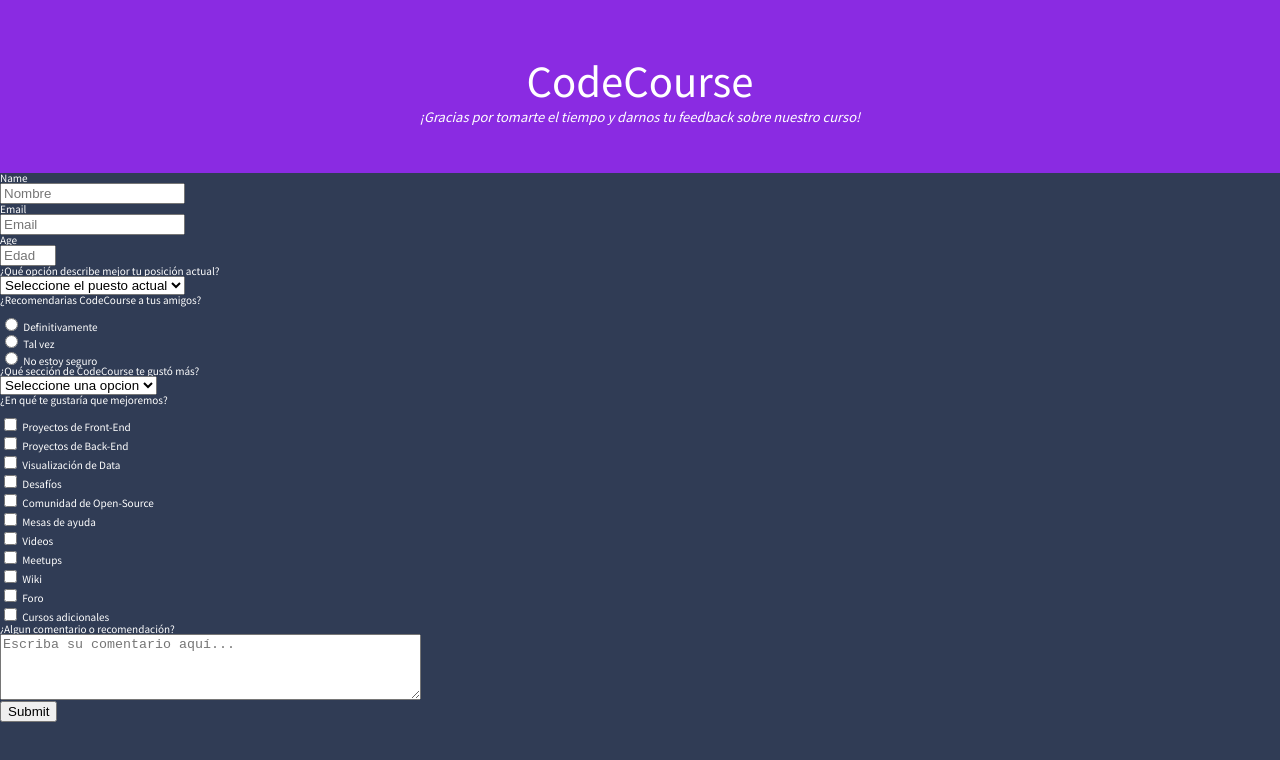
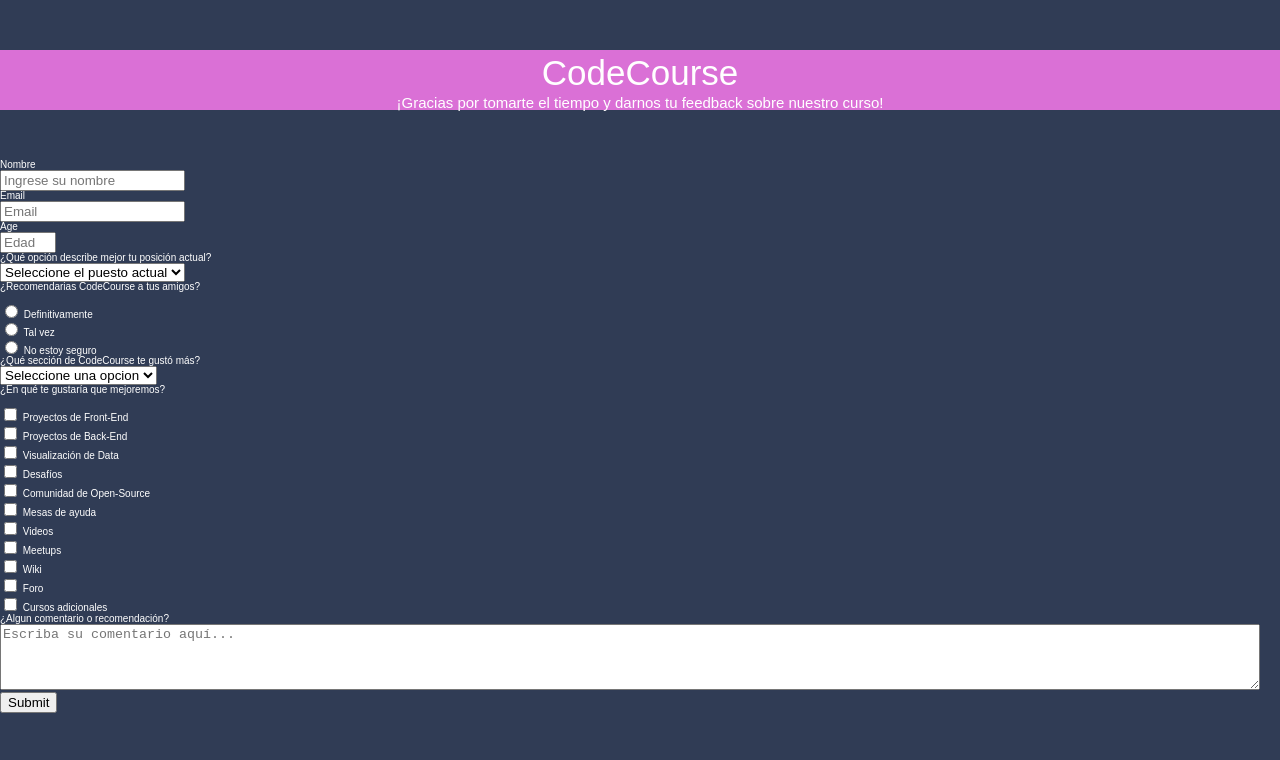
Before and after one commit to turavinin/survey-form, a plain HTML site: page index.html in a window 1280 px wide. Drawn offline with Linux system fonts and the light colour scheme.

Commit message:
Changes first styles

```diff
--- a/index.html
+++ b/index.html
@@ -4,7 +4,7 @@
 <head>
    <!-- META -->
    <meta charset="UTF-8">
-   <meta name="viewport" content="width=device-width, initial-scale=1.0, maxiumum-scale=1.0">
+   <meta name="viewport" content="width=device-width, initial-scale=1.0, maximum-scale=1.0">
 
    <!-- FONTS -->
    <link href="https://fonts.googleapis.com/css2?family=Noto+Sans+JP:wght@100;300;400;500;700;900&display=swap" rel="stylesheet">
@@ -28,8 +28,10 @@
     <form id="survey-form">
 
       <!-- NAME -->
-      <label for="name" id="name-label">Name</label><br>
-      <input type="text" id="name" name="name" placeholder="Nombre"><br>
+      <div class="name-div">
+        <label for="name" id="name-label">Nombre</label><br>
+        <input type="text" id="name" name="name" placeholder="Ingrese su nombre"><br>
+      </div>
 
       <!-- EMAIL -->
       <label for="email" id="email-label">Email</label><br>
--- a/styles/styles.css
+++ b/styles/styles.css
@@ -3,18 +3,41 @@
 
 html {
   font-size: 10px;
-  font-family:  "Noto Sans JP", sans-serif;
+  font-family: sans-serif;
 }
 
 body {
-  display: block;
   background-color: #303C55;
   color: #ffffff;
-  width: 100vw;
+  width: 100%;
+}
+
+textarea {
+  width: 98%;
+  max-width: 100%;
+}
+
+/* MOBILE FIRST */
+
+#header {
+  display: block;
+  text-align: center;
+  margin: 50px auto;
+
+  background-color: orchid;
+}
+
+#title {
+  font-size: 3.5rem;
+  line-height: 45px;
+}
+
+#description {
+  font-size: 1.5rem;
 }
 
 
-/* MOBILE FIRST */
+/*
 
 #header {
   justify-content: center;
@@ -33,3 +56,103 @@ body {
   text-align: center;
   font-style: italic;
 }
+
+#main {
+  display: flex;
+  width: 100%;
+  max-width: 100%;
+}
+
+
+
+
+
+
+/*
+
+#survey-form {
+  display: flex;
+  flex-direction: column;
+  width: 95%;
+  margin-left: 10px;
+}
+
+.name-div {
+  display: flex;
+  flex-direction: column;
+  line-height: 10px;
+  padding-bottom: 10px;
+}
+
+#name-label {
+  font-size: 1.6rem;
+  margin-top: 30px;
+}
+
+#name {
+  -webkit-border-radius: 20px;
+  -moz-border-radius: 20px;
+  border-radius: 5px;
+  border: 1px solid #ffffff;
+  line-height: 10px;
+  width: 98%;
+  max-width: 98%;
+
+}
+
+
+
+
+
+
+
+
+
+
+
+
+
+
+
+
+
+
+
+
+
+
+
+
+
+
+textarea {
+  width: 98%;
+  max-width: 100%;
+}
+
+
+/*
+
+#name-label {
+  font-size: 1.6rem;
+  margin-top: 20px;
+
+  background-color: brown;
+}
+
+#name {
+  line-height: 20px;
+  width: 100%;
+  max-width: 100%;
+  margin-top: 20px;
+}
+
+
+
+
+
+
+#review {
+  width: 100%;
+  max-width: 100%;
+}
```
